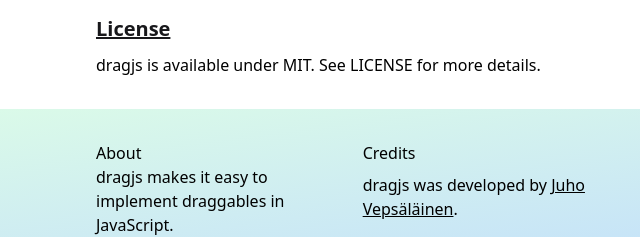
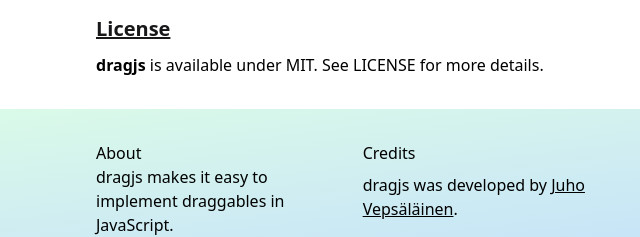
Before and after one commit to bebraw/dragjs, a plain HTML site: page index.html in a window 1280 px wide. Shown: the part 2296-2533 px from the top of the page, 160-800 px from the left. Drawn offline with nearby package versions, Linux system fonts and the light colour scheme.

Commit message:
deploy: 3b22aefbaa1341168e5172f480f0d96e491b64e6

```diff
--- a/index.html
+++ b/index.html
@@ -89,7 +89,7 @@
 </ul>
 <a class="inline-block underline text-gray-900 font-bold leading-4 text-xl mt-4 mb-2" href="#development"><h2 class="inline" id="development">Development</h2></a>
 <p class="my-2">Run the available commands through <a class="underline" href="https://github.com/umbopepato/velociraptor">velociraptor</a> (vr).</p><p class="my-2">To build, run <code>vr build &lt;version?&gt;</code>. Then to publish, <code>cd npm &amp;&amp; npm publish</code>.</p><a class="inline-block underline text-gray-900 font-bold leading-4 text-xl mt-4 mb-2" href="#license"><h2 class="inline" id="license">License</h2></a>
-<p class="my-2">dragjs is available under MIT. See LICENSE for more details.</p></div><footer class="py-8 font-light bg-gradient-to-br from-green-100 to-blue-200"><div class="flex flex-col container mx-auto gap-4"><section class="md:mx-auto px-4 sm:px-0 grid grid-rows-3 md:grid-rows-none md:grid-cols-3 gap-4 md:gap-8 w-full md:max-w-3xl"><div class="flex flex-col"><h2 class="">About</h2><div class="font-thin">dragjs makes it easy to implement draggables in JavaScript.</div></div><div class="flex flex-col"><h2 class="">Credits</h2><div class="font-thin"><p class="my-2">dragjs was developed by <a class="underline" href="https://github.com/bebraw">Juho Vepsäläinen</a>.</p></div></div></section></div></footer>
+<p class="my-2"><strong>dragjs</strong> is available under MIT. See LICENSE for more details.</p></div><footer class="py-8 font-light bg-gradient-to-br from-green-100 to-blue-200"><div class="flex flex-col container mx-auto gap-4"><section class="md:mx-auto px-4 sm:px-0 grid grid-rows-3 md:grid-rows-none md:grid-cols-3 gap-4 md:gap-8 w-full md:max-w-3xl"><div class="flex flex-col"><h2 class="">About</h2><div class="font-thin">dragjs makes it easy to implement draggables in JavaScript.</div></div><div class="flex flex-col"><h2 class="">Credits</h2><div class="font-thin"><p class="my-2">dragjs was developed by <a class="underline" href="https://github.com/bebraw">Juho Vepsäläinen</a>.</p></div></div></section></div></footer>
     <script type="module" src="./index.js"></script>
 
 
```
